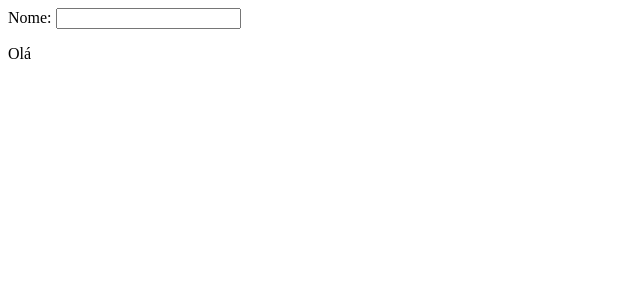
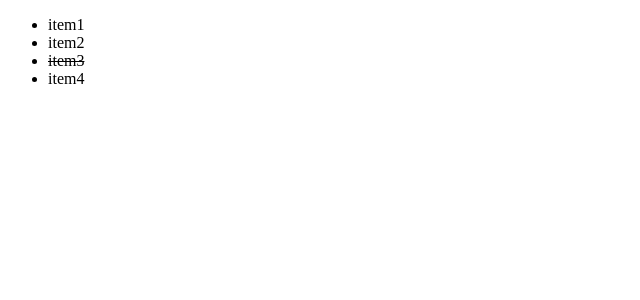
Before and after one commit to JeffyMesquita/santanderbolsas, a React (Create React App) app in the folder introducaoaoreact/introducao/react-app/: page / in a window 1280 px wide. Shown: the top 300 px of the page, without its empty margins (0-640 px from the left). Built offline with nearby package versions, Linux system fonts and the light colour scheme.

Commit message:
Renderização de Listas
Renderização de Listas

```diff
--- /dev/null
+++ b/introducaoaoreact/introducao/react-app/src/components/Lista2.js
@@ -0,0 +1,49 @@
+import React from "react";
+
+class Lista2 extends React.Component {
+  constructor(props) {
+    super(props);
+
+    this.state = {
+      items: [
+        { id: 1, nome: "item1", completo: false },
+        { id: 2, nome: "item2", completo: false },
+        { id: 3, nome: "item3", completo: true },
+        { id: 4, nome: "item4", completo: false },
+      ],
+    };
+  }
+
+  render() {
+    return (
+      <>
+        <ul>
+          {this.state.items.map((item) => (
+            <Item key={item.id} completo={item.completo}>
+              {item.nome}
+            </Item>
+          ))}
+        </ul>
+      </>
+    );
+  }
+}
+
+class Item extends React.Component {
+  constructor(props) {
+    super(props);
+  }
+
+  render() {
+    const textDecoration = this.props.completo ? "Line-through" : "none";
+    return (
+      <>
+        <li data-id={this.props.id} style={{ textDecoration }}>
+          {this.props.children}
+        </li>
+      </>
+    );
+  }
+}
+
+export default Lista2;
--- a/introducaoaoreact/introducao/react-app/src/index.js
+++ b/introducaoaoreact/introducao/react-app/src/index.js
@@ -4,11 +4,12 @@
 import App2 from "./components/App2";
 import App4 from "./components/App4";
 import App3 from "./components/App3";
+import Lista2 from "./components/Lista2";
 import reportWebVitals from "./reportWebVitals";
 
 ReactDOM.render(
   <React.StrictMode>
-    <App3 />
+    <Lista2 />
   </React.StrictMode>,
   document.getElementById("root")
 );
```
Also changed, not shown: introducaoaoreact/introducao/react-app/src/components/Lista.js (added, +24 -0 lines).
